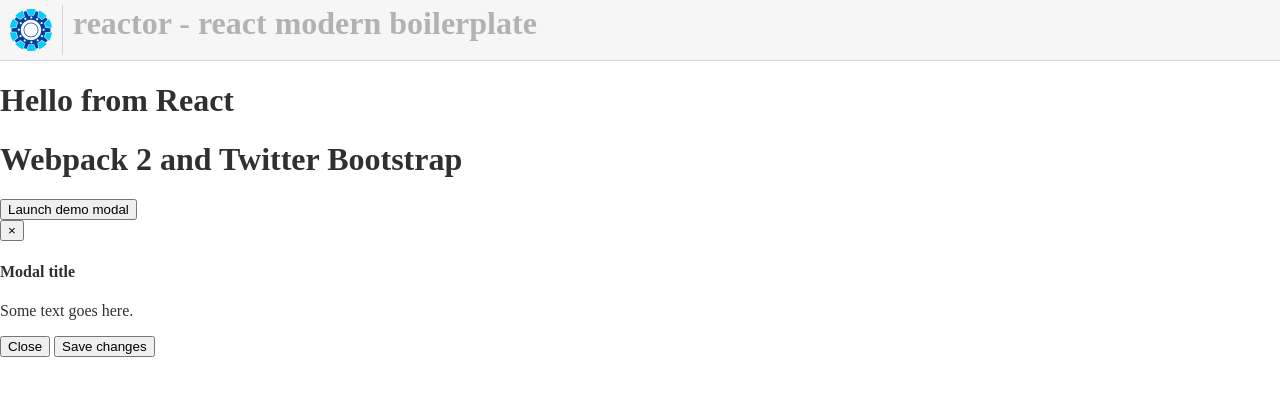
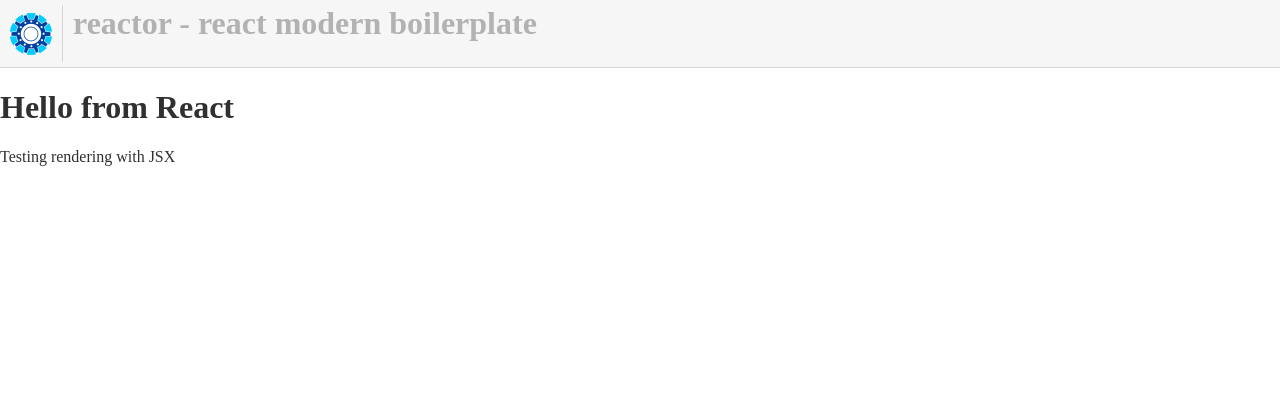
Before and after one commit to badr33quest/reactor, a React app: page / in a window 1280 px wide. Shown: the top 396 px of the page. Built offline with nearby package versions, Linux system fonts and the light colour scheme.

Commit message:
- add jsx support - move favicon link from index.html to webpack.config.js - enable eval-source-map

```diff
--- a/src/assets/css/index.scss
+++ b/src/assets/css/index.scss
@@ -8,7 +8,7 @@ body {
 header {
     background: #f6f6f6 none repeat scroll 0 0;
     border-bottom: 1px solid #d5d5d5;
-    height: 50px;
+    height: 57px;
     padding: 5px 0;
     position: relative;
     box-sizing: initial;
--- /dev/null
+++ b/src/components/App.jsx
@@ -0,0 +1,12 @@
+import React from 'react';
+
+console.log('Hello from App.js');
+
+export const App = () => {
+    return (
+        <div>
+            <h1 className="title">Hello from React</h1>
+            <p>Testing rendering with JSX</p>
+        </div>
+    );
+};
--- a/src/index.html
+++ b/src/index.html
@@ -5,7 +5,6 @@
     <meta charset="UTF-8">
     <meta name="viewport" content="width=device-width, initial-scale=1.0">
     <meta http-equiv="X-UA-Compatible" content="ie=edge">
-    <link rel="icon" type="image/x-icon" href=<%= require('./assets/images/favicon.ico') %> />
     <title>
         <%= htmlWebpackPlugin.options.title %>
     </title>
@@ -19,7 +18,7 @@
 
     <div id="app"></div>
 
-    <div class="container">
+    <!--<div class="container">
         <div class="row">
             <div class="col-md-2"></div>
             <div class="col-md-10">
@@ -49,7 +48,7 @@
 
             </div>
         </div>
-    </div>
+    </div>-->
 </body>
 
 </html>
--- a/src/app.js
+++ b/src/index.js
@@ -1,11 +1,12 @@
 import './assets/css/index.scss';
-
-console.log('Hello from reactor!');
 
 import React from 'react';
 import ReactDOM from 'react-dom';
+import {App} from './components/App';
+
+console.log('Hello from index.js');
 
 ReactDOM.render(
-    <h1>Hello from React</h1>,
+    <App/>,
     document.getElementById('app')
 );
--- a/webpack.config.js
+++ b/webpack.config.js
@@ -11,7 +11,7 @@ const PurifyCSSPlugin = require('purifycss-webpack');
 const isProd = process.env.NODE_ENV === 'production';
 const cssLoader = {
     loader: 'css-loader',
-    options: { autoprefixer: true, sourceMap: true,importLoaders: 1 }
+    options: { autoprefixer: true, sourceMap: true, importLoaders: 1 }
 };
 const postcssLoader = {
     loader: 'postcss-loader',
@@ -29,8 +29,12 @@ let bootstrapConfig = isProd ? bootstrapEntryPoints.prod : bootstrapEntryPoints.
 
 
 module.exports = {
+    resolve: {
+        extensions: ['*', '.js', '.jsx', '.json']
+    },
+    devtool: 'eval-source-map',
     entry: {
-        app: './src/app.js',
+        app: './src/index.js',
         bootstrap: bootstrapConfig
     },
     output: {
@@ -38,21 +42,39 @@ module.exports = {
         filename: '[name].bundle.js'
     },
 
+    devServer: {
+        contentBase: __dirname + '/dist',
+        compress: true,
+        port: 8080,
+        hot: true,
+        stats: 'errors-only'
+    },
+
     module: {
         rules: [
-            {
-                test: /\.scss$/,
-                use: cssConfig
-            },
             {
                 test: /\.js$/,
                 exclude: /node_modules/,
                 use: 'babel-loader'
             },
             {
+                test: /\.jsx?$/,
+                exclude: /node_modules/,
+                loaders: ['babel-loader']
+            },
+            {
+                test: /\.scss$/,
+                exclude: /node_modules/,
+                use: cssConfig
+            },
+            {
+                test: /bootstrap-sass[\/\\]assets[\/\\]javascripts[\/\\]/,
+                loader: 'imports-loader?jQuery=jquery'
+            },
+            {
                 test: /\.(jpe?g|png|gif|svg|ico)$/i,
                 exclude: /fonts/,
-                use:[
+                use: [
                     'file-loader?name=assets/images/[name].[ext]&publicPath=../../',
                     'image-webpack-loader'
                 ]
@@ -65,24 +87,13 @@ module.exports = {
             {
                 test: /\.(ttf|eot)$/,
                 loader: 'file-loader?name=assets/fonts/[name].[ext]'
-            },
-            {
-                test:/bootstrap-sass[\/\\]assets[\/\\]javascripts[\/\\]/,
-                loader: 'imports-loader?jQuery=jquery'
             }
         ]
     },
 
-    devServer: {
-        contentBase: __dirname + '/dist',
-        compress: true,
-        port: 8080,
-        hot: true,
-        stats: 'errors-only'
-    },
-
     plugins: [
         new HtmlWebpackPlugin({
+            favicon: 'src/assets/images/favicon.ico',
             title: 'Reactor',
             hash: true,
             template: 'src/index.html'
```
